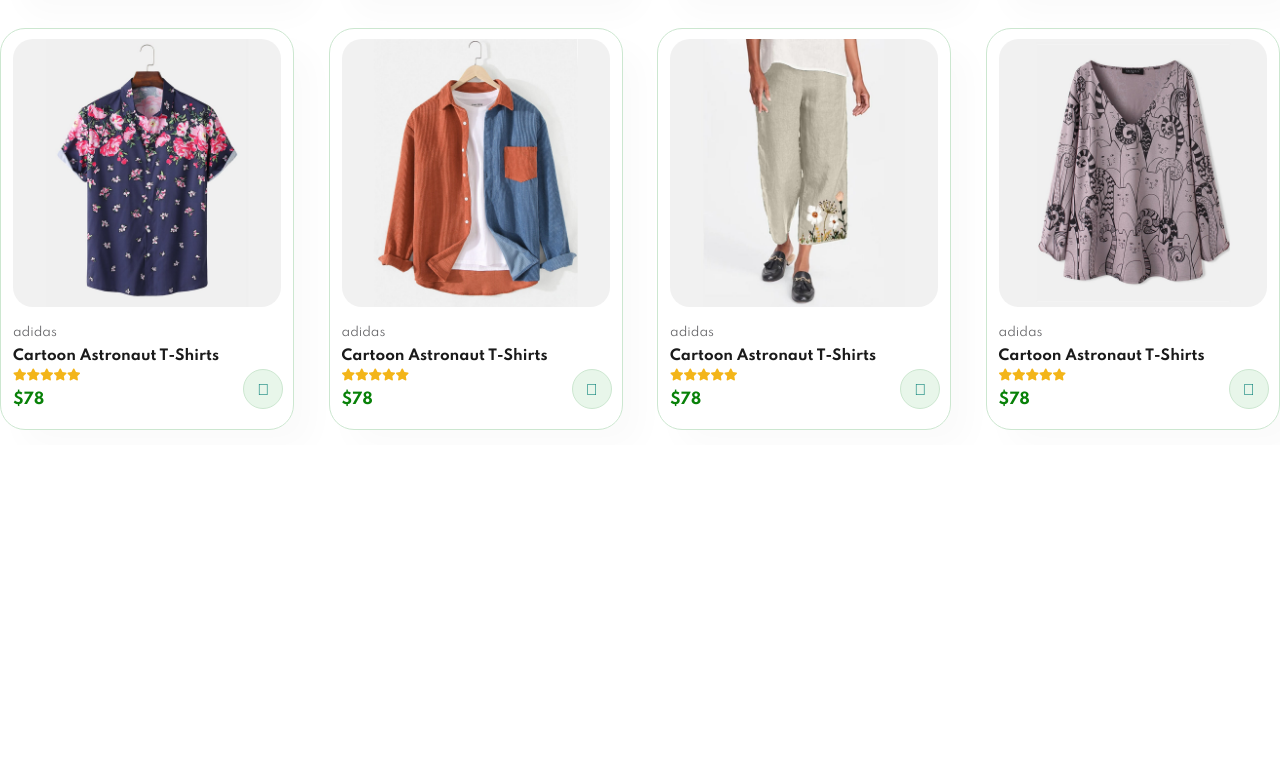
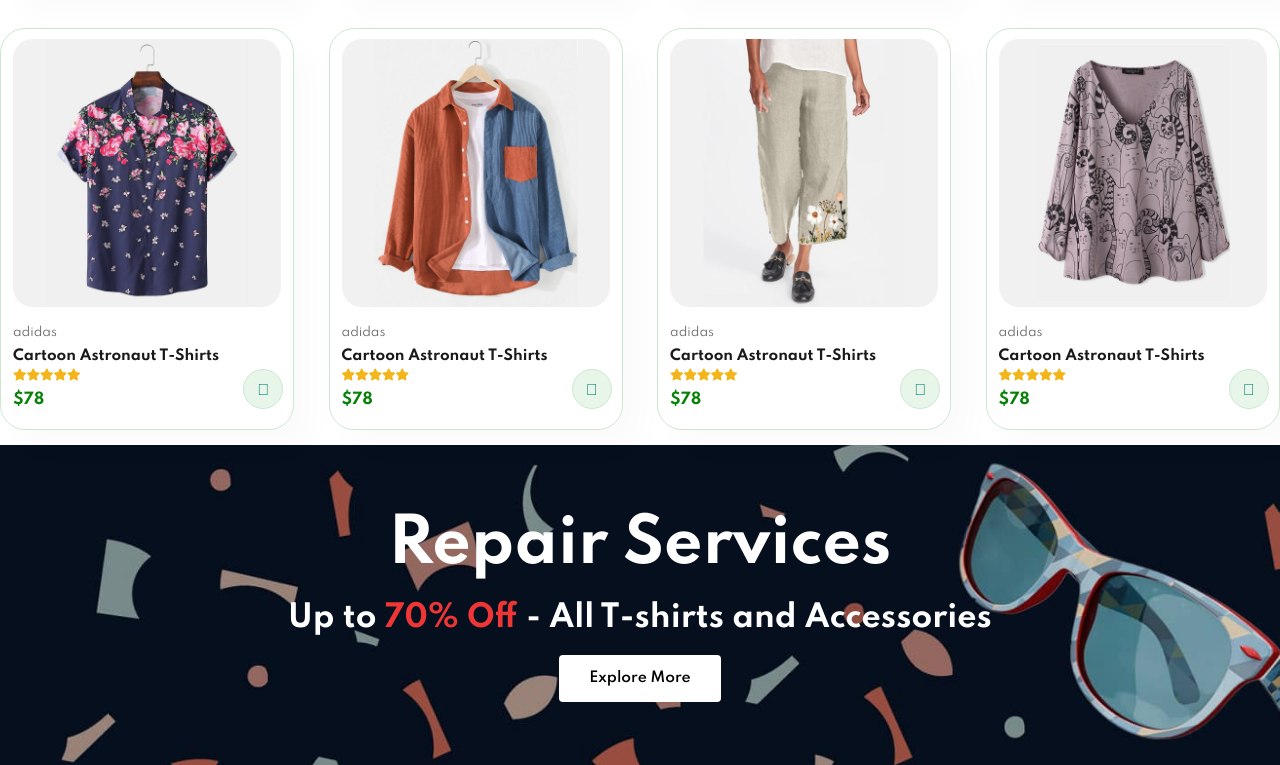
Before and after one commit to DarkBreaker08/Ecommerce-store-app, a React (Vite) app: page / in a window 1280 px wide. Shown: the part 1659-2424 px from the top of the page. Before the commit the page ends 2104 px from the top, so only its background shows below. Built offline with nearby package versions, Linux system fonts and the light colour scheme.

Commit message:
Added RepairServives to Home

```diff
--- a/src/Components/Home/Home.tsx
+++ b/src/Components/Home/Home.tsx
@@ -1,3 +1,4 @@
+import { RepairServices } from "../RepairServices/RepairServices";
 import { Baner } from "./Baner/Baner";
 import { Feature } from "./Feature/Feature";
 import { FeaturedProducts } from "./FeaturedProducts/FeaturedProducts";
@@ -10,6 +11,7 @@ export const Home = () => {
       <Baner />
       <Feature />
       <FeaturedProducts />
+      <RepairServices />
     </>
   );
 };
```
